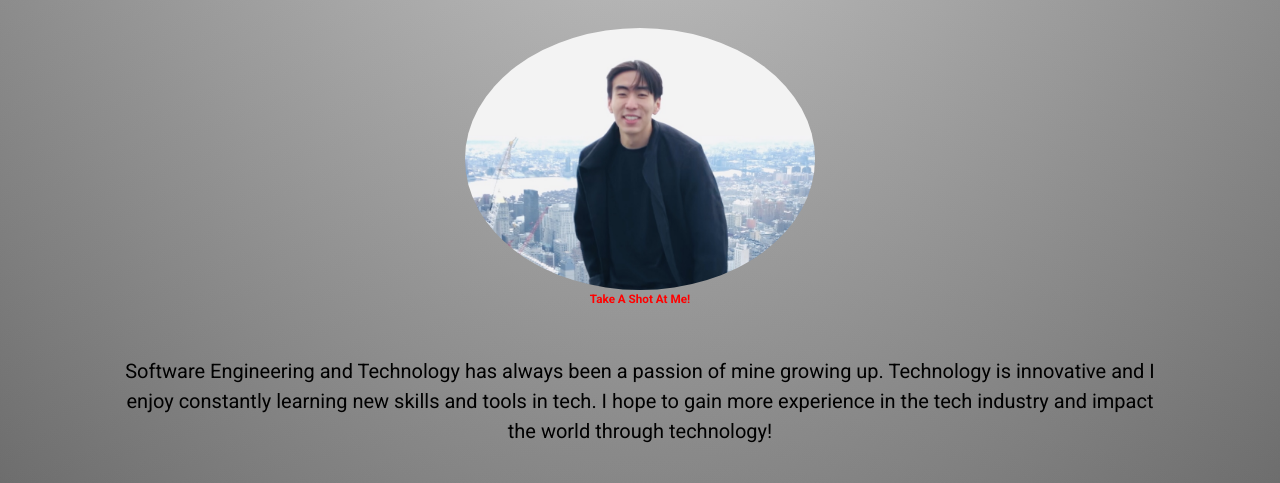
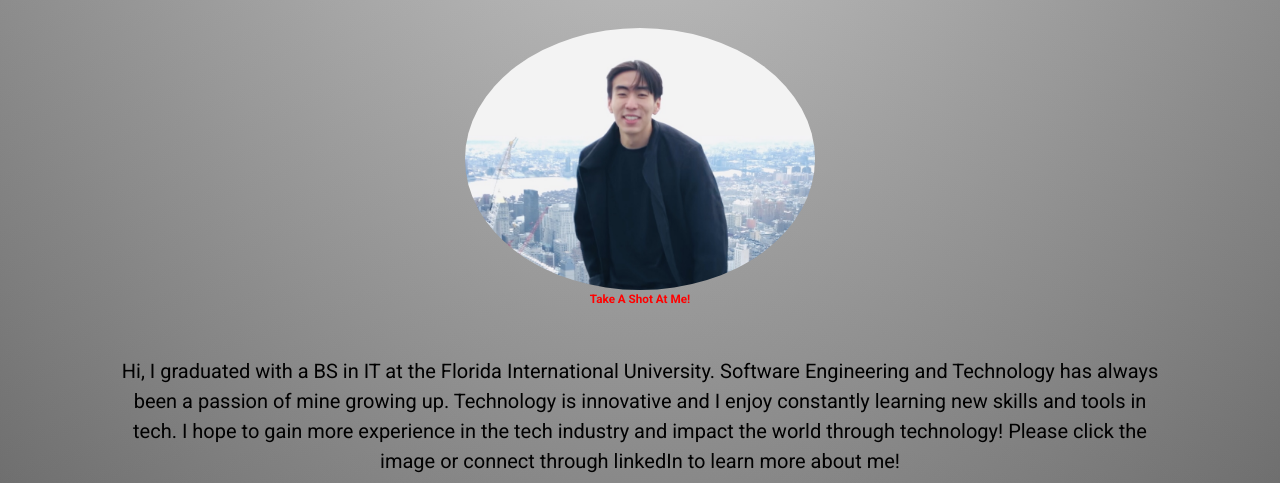
Before and after one commit to stevenle303/StevenLePF, a plain HTML site: page index.html in a window 1280 px wide. Shown: the part 247-730 px from the top of the page. Drawn offline with Linux system fonts and the light colour scheme.

Commit message:
Update about

```diff
--- a/index.html
+++ b/index.html
@@ -21,10 +21,12 @@
             <h3 style="color: red">Take A Shot At Me!</h3>
         </div>
         <p>
+            Hi, I graduated with a BS in IT at the Florida International University.
             Software Engineering and Technology has always been a passion of mine
             growing up. Technology is innovative and I enjoy constantly learning new skills
             and tools in tech. I hope to gain more experience in the tech industry and impact
-            the world through technology!
+            the world through technology! Please click the image or connect through linkedIn
+            to learn more about me!
         </p>
         <a href="https://www.linkedin.com/in/steven-le-ba571b23a/" class="btn">Lets Connect!</a>
     </div>
```
